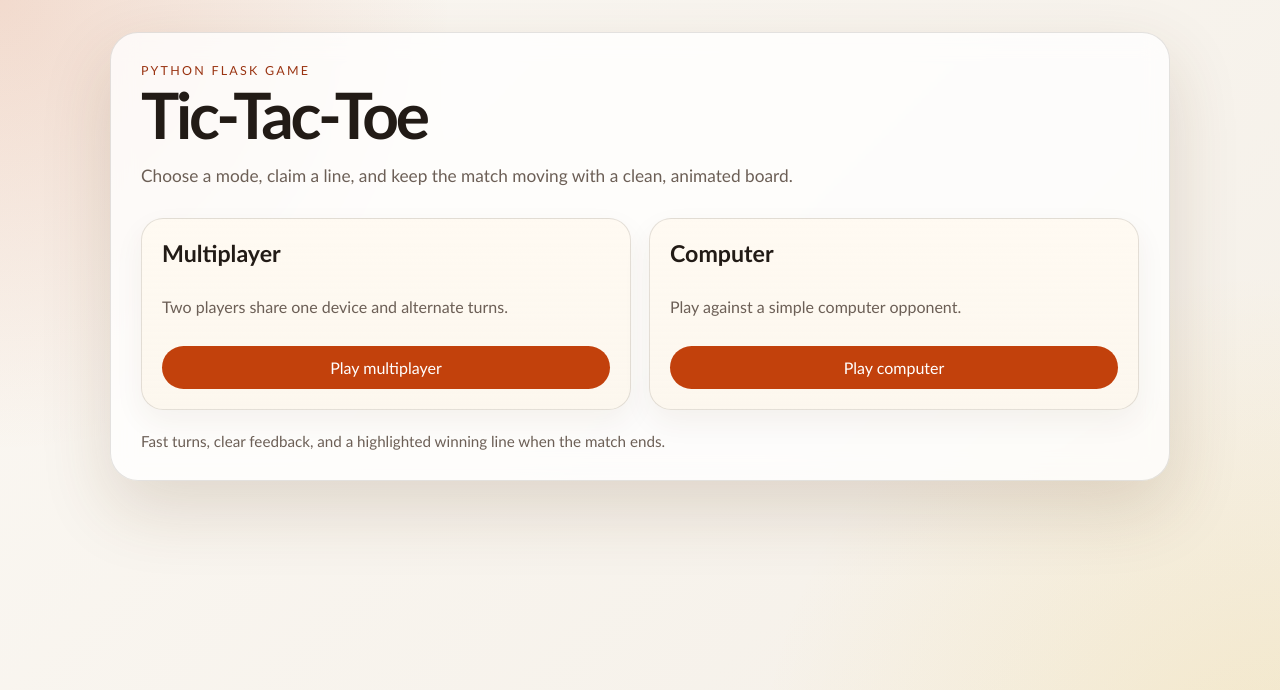
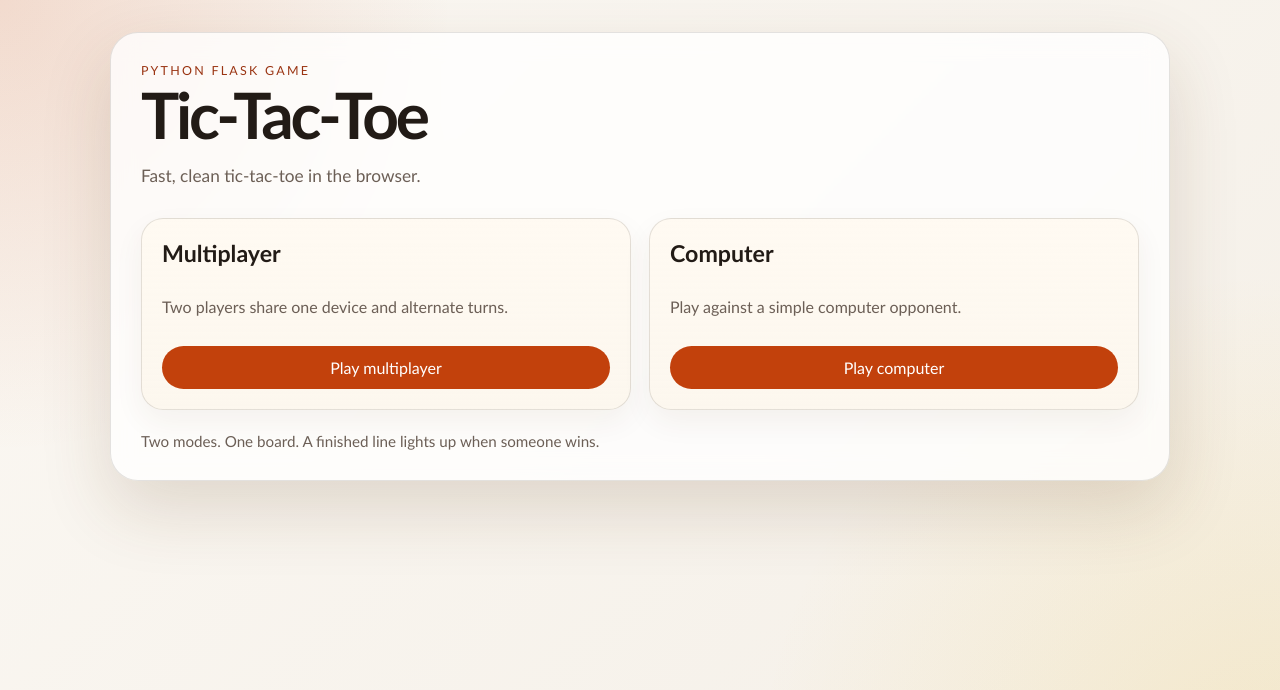
Before and after one commit to ubicilembusaparua/tic-tac-toe, a Flask app: page /mode in a window 1280 px wide. Shown: the top 690 px of the page. Run offline with Flask 3, Linux system fonts and the light colour scheme.

Commit message:
add instructions file

```diff
--- a/app.py
+++ b/app.py
@@ -1,4 +1,6 @@
 from __future__ import annotations
+
+import os
 
 from flask import Flask, flash, redirect, render_template, request, session, url_for
 
@@ -10,7 +12,7 @@ SESSION_MODE_KEY = "tic_tac_toe_mode"
 
 def create_app() -> Flask:
     app = Flask(__name__)
-    app.config["SECRET_KEY"] = "dev-tic-tac-toe-secret"
+    app.config["SECRET_KEY"] = os.environ.get("SECRET_KEY", "change-me-before-deploy")
 
     def load_game() -> dict | None:
         mode = session.get(SESSION_MODE_KEY)
@@ -88,4 +90,4 @@ app = create_app()
 
 
 if __name__ == "__main__":
-    app.run(debug=True)
+    app.run()
--- a/templates/game.html
+++ b/templates/game.html
@@ -31,11 +31,11 @@
       {% if game.winner %}
         <p class="result-label">Winner</p>
         <h2 class="result-banner">Player {{ game.winner }} wins</h2>
-        <p class="result-copy">The game is complete. The winning line is highlighted on the board.</p>
+        <p class="result-copy">Winning line highlighted.</p>
       {% elif game.draw %}
         <p class="result-label">Game over</p>
         <h2 class="result-banner">It’s a draw</h2>
-        <p class="result-copy">No one can move. Start a new round to play again.</p>
+        <p class="result-copy">No winner this round.</p>
       {% else %}
         <p class="result-label">Current turn</p>
         <h2 class="result-banner">Player {{ game.current_player }}</h2>
--- a/templates/index.html
+++ b/templates/index.html
@@ -6,7 +6,7 @@
 <section class="hero">
   <p class="eyebrow">Python Flask game</p>
   <h1>Tic-Tac-Toe</h1>
-  <p class="lede">Choose a mode, claim a line, and keep the match moving with a clean, animated board.</p>
+  <p class="lede">Fast, clean tic-tac-toe in the browser.</p>
 
   <div class="mode-grid">
     <form method="post" action="{{ url_for('choose_mode') }}" class="mode-card">
@@ -24,6 +24,6 @@
     </form>
   </div>
 
-  <p class="hero-note">Fast turns, clear feedback, and a highlighted winning line when the match ends.</p>
+  <p class="hero-note">Two modes. One board. A finished line lights up when someone wins.</p>
 </section>
 {% endblock %}
```
Also changed, not shown: README.md (added), 1 other file.
